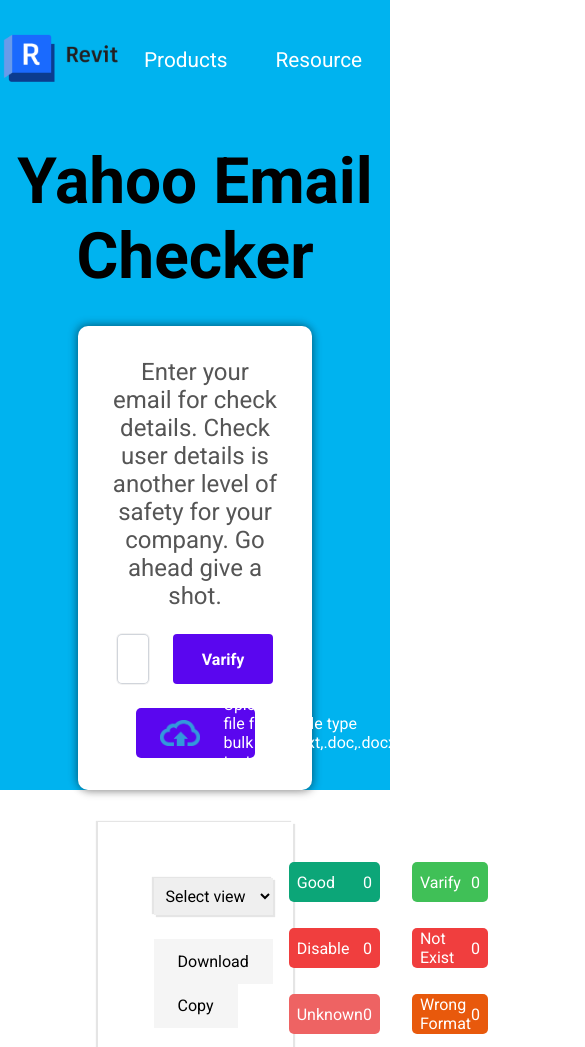
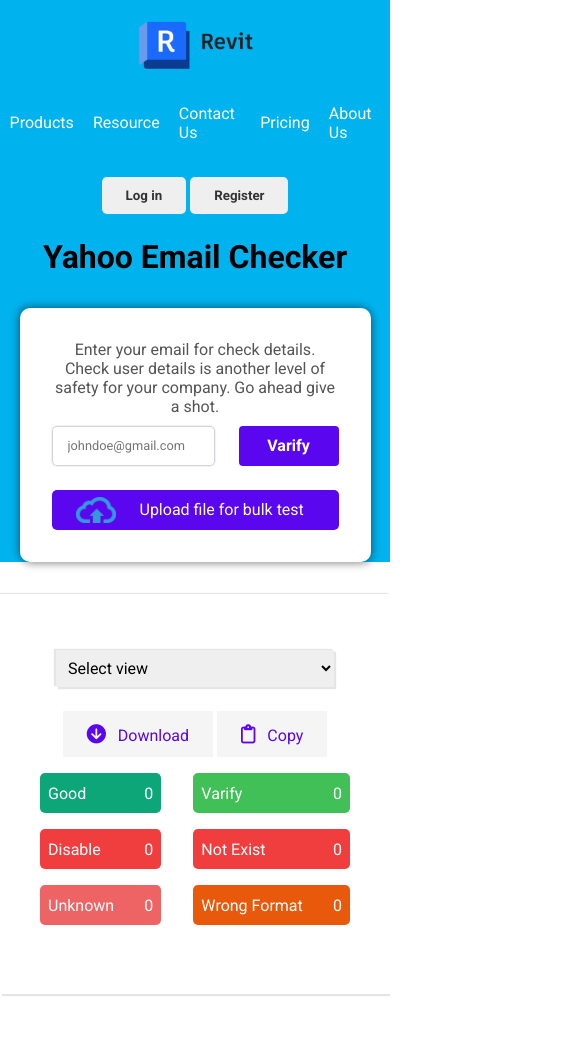
Before and after one commit to MD-Rahed-Mia/yahoo-checker, a plain HTML site: page index.html in a window 390 px wide. Shown: the top 1047 px of the page, 585 px wide, since content can reach past the window. After the commit the page ends 1026 px from the top, so only its background shows below. Drawn offline with Linux system fonts and the light colour scheme.

Commit message:
mobile responsive added

```diff
--- a/index.html
+++ b/index.html
@@ -9,6 +9,8 @@
   <link rel="preconnect" href="https://fonts.gstatic.com" crossorigin>
   <link href="https://fonts.googleapis.com/css2?family=Roboto:wght@400;500;700&display=swap" rel="stylesheet">
   <link rel="stylesheet" href="style.css">
+
+  <link rel="stylesheet" href="https://cdnjs.cloudflare.com/ajax/libs/font-awesome/6.4.2/css/all.min.css">
 </head>
 
 <body>
@@ -46,7 +48,7 @@
         <div>
           <img src="images/file_upload_icon.png" alt="input">
           <label for="file">Upload file for bulk test</label>
-          <label for="file">File type .txt,.doc,.docx,.pdf,.odt,.rtf,.html,.css</label>
+          <label for="file" class="djd">File type .txt,.doc,.docx,.pdf,.odt,.rtf,.html,.css</label>
         </div>
         <input type="file" name="file" id="file" accept=".txt,.doc,.docx,.pdf,.odt,.rtf,.html,.css">
       </form>
@@ -68,8 +70,8 @@
             <option value="">Unknown</option>
           </select>
           <div class="download_btn">
-            <button>Download</button>
-            <button>Copy</button>
+            <button><i class="fa-solid fa-circle-arrow-down"></i> Download</button>
+            <button><i class="fa-regular fa-clipboard"></i> Copy</button>
           </div>
         </div>
         <div class="result_overview">
--- a/style.css
+++ b/style.css
@@ -74,6 +74,29 @@
   font-weight: bold;
   text-align: center;
   margin-top: 1.5rem;
+}
+
+@media screen and (max-width: 650px){
+  nav{
+    width: 100%;
+  }
+  .topbar{
+    flex-direction: column;
+  }
+  .menu ul li{
+    padding: 0.6rem;
+  }
+  .menu ul li a {
+    font-size: 1rem;
+  }
+
+  .user_select{
+    margin-top: 1.6rem;
+  }
+
+  nav h1{
+    font-size: 2rem;
+  }
 }
 
 /* ------------------- checker form here---------------------*/
@@ -173,11 +196,42 @@
   margin-left: 1.5rem;
 }
 
+@media  screen and (max-width: 650px) {
+  .email_checker_form{
+    width: 90%;
+    margin-top: 2rem;
+  }
+  .email_checker_form>p {
+    font-size: 1rem;
+  }
+
+  .email_checker_form #mail_form{
+    width: 100%;
+    margin: 0.6rem auto;
+  }
+
+  .file_form{
+    width: 100%;
+    margin-top: 1.5rem;
+    height: 40px;
+  }
+  .file_form .djd {
+    display: none;
+  }
+  #checkEmail{
+    font-size: 0.8rem;
+    height: 40px;
+  }
+  .email_checker_form button {
+    height: 40px;
+  }
+}
+
 
 /* ------------------- result box here---------------------*/
 
 .result_box{
-  width: 50%;
+  width: 60%;
   margin: 2rem auto;
   padding: 2rem;
   min-height: 400px;
@@ -228,6 +282,13 @@
   border: none;
   background: whitesmoke;
   cursor: pointer;
+  color: #5a06ef;
+}
+
+.download_btn button i {
+  font-size: 1.2rem;
+  margin-right: 0.5rem;
+  color: #5a06ef;
 }
 
 .result_overview {
@@ -284,3 +345,27 @@
   box-shadow: 2px 2px 1px rgba(0, 0, 0, 0.1), -2px -1px 1px rgba(0, 0, 0, 0.1);
   font-size: 1rem;
 }
+
+
+@media screen and (max-width: 650px) {
+  .select_view {
+    display: flex;
+    align-items: center;
+    justify-content: center;
+    flex-direction: column;
+  }
+
+
+.result_overview > div{
+  width: 100%;
+}
+  .result_box {
+    width: 100%;
+  }
+  .result_box_heading{
+    flex-direction: column;
+  }
+  .checked_detials{
+    display: none;
+  }
+}
```
